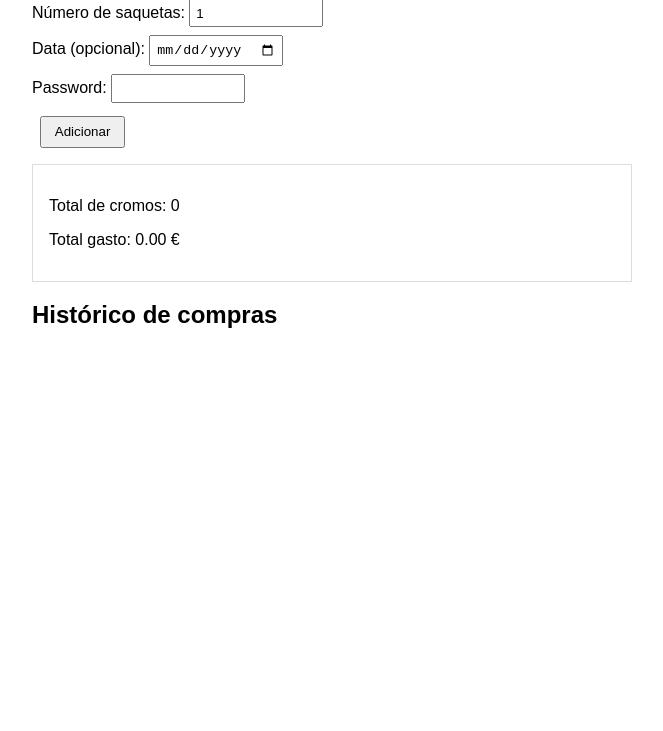
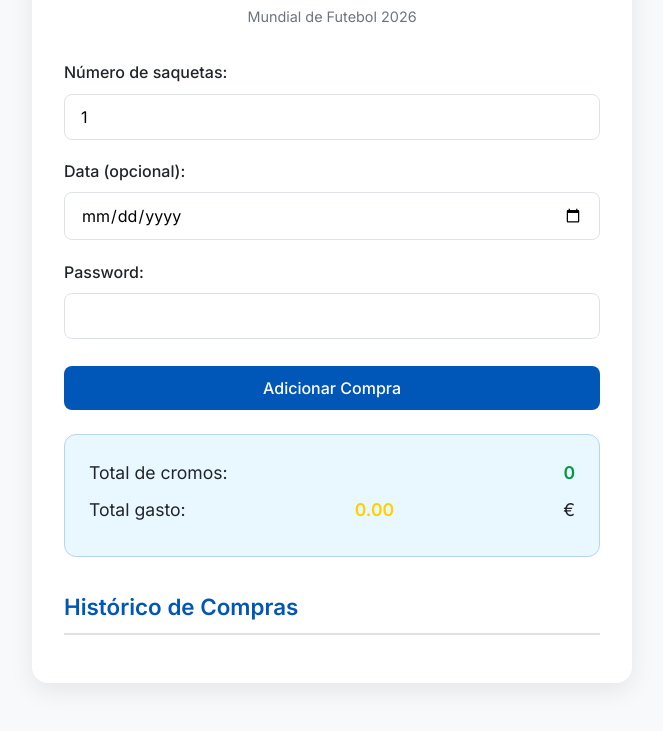
Before and after one commit to nartystudios/Panini2026, a website: page public/index.html in a window 1280 px wide. Shown: the part 129-860 px from the top of the page, without its empty margins (308-971 px from the left). Before the commit the page ends 800 px from the top, so only its background shows below. Drawn offline with Linux system fonts and the light colour scheme; no server answers.

Commit message:
Modern UI with 2026 World Cup colors

```diff
--- a/public/index.html
+++ b/public/index.html
@@ -3,52 +3,238 @@
 <head>
   <meta charset="UTF-8" />
   <meta name="viewport" content="width=device-width, initial-scale=1.0" />
-  <title>Registo de Saquetas de Cromos</title>
+  <title>Registo de Saquetas de Cromos - Mundial 2026</title>
+  <link rel="preconnect" href="https://fonts.googleapis.com">
+  <link rel="preconnect" href="https://fonts.gstatic.com" crossorigin>
+  <link href="https://fonts.googleapis.com/css2?family=Inter:wght@400;500;600&display=swap" rel="stylesheet">
   <style>
-    body {font-family: Arial, sans-serif; max-width: 600px; margin: 2rem auto; padding: 1rem;}
-    h1 {text-align: center;}
-    .summary {margin-top: 1rem; padding: 1rem; border: 1px solid #ddd;}
-    input[type='number'], input[type='password'], input[type='date'] {width: 120px; padding: 0.3rem;}
-    button {margin-left: .5rem; padding: 0.4rem 0.8rem;}
-    ul {list-style:none; padding:0;}
-    li {margin: .5rem 0; border-bottom:1px solid #eee; padding-bottom:.5rem;}
-    .error {color: #d00; font-size: 0.9rem;}
+    :root {
+      /* Cores oficiais do Mundial de Futebol 2026 */
+      --primary-blue: #0057B8;
+      --primary-red: #D52B1E;
+      --primary-green: #009A44;
+      --primary-yellow: #FFD100;
+      --light-bg: #F8F9FA;
+      --card-bg: #FFFFFF;
+      --text-dark: #212529;
+      --text-muted: #6C757D;
+      --border: #DEE2E6;
+    }
+
+    * {
+      box-sizing: border-box;
+      margin: 0;
+      padding: 0;
+    }
+
+    body {
+      font-family: 'Inter', sans-serif;
+      background: var(--light-bg);
+      color: var(--text-dark);
+      line-height: 1.6;
+      padding: 1rem;
+      min-height: 100vh;
+    }
+
+    .container {
+      max-width: 600px;
+      margin: 2rem auto;
+      background: var(--card-bg);
+      border-radius: 16px;
+      box-shadow: 0 8px 24px rgba(0, 0, 0, 0.08);
+      padding: 2rem;
+    }
+
+    h1 {
+      color: var(--primary-blue);
+      text-align: center;
+      font-size: 1.8rem;
+      font-weight: 600;
+      margin-bottom: 0.5rem;
+    }
+
+    .subtitle {
+      text-align: center;
+      color: var(--text-muted);
+      font-size: 0.9rem;
+      margin-bottom: 2rem;
+    }
+
+    h2 {
+      color: var(--primary-blue);
+      font-size: 1.4rem;
+      font-weight: 600;
+      margin: 2rem 0 1rem;
+      padding-bottom: 0.5rem;
+      border-bottom: 2px solid var(--border);
+    }
+
+    .form-group {
+      margin-bottom: 1.2rem;
+    }
+
+    label {
+      display: block;
+      margin-bottom: 0.5rem;
+      font-weight: 500;
+      color: var(--text-dark);
+    }
+
+    input[type="number"],
+    input[type="password"],
+    input[type="date"] {
+      width: 100%;
+      padding: 0.75rem 1rem;
+      border: 1px solid var(--border);
+      border-radius: 8px;
+      font-size: 1rem;
+      font-family: 'Inter', sans-serif;
+      transition: all 0.2s ease;
+    }
+
+    input:focus {
+      outline: none;
+      border-color: var(--primary-blue);
+      box-shadow: 0 0 0 3px rgba(0, 87, 184, 0.1);
+    }
+
+    .btn {
+      display: inline-block;
+      padding: 0.75rem 1.5rem;
+      border: none;
+      border-radius: 8px;
+      font-size: 1rem;
+      font-weight: 500;
+      cursor: pointer;
+      transition: all 0.2s ease;
+      font-family: 'Inter', sans-serif;
+    }
+
+    .btn-primary {
+      background: var(--primary-blue);
+      color: white;
+      width: 100%;
+      margin-top: 0.5rem;
+    }
+
+    .btn-primary:hover {
+      background: #004A9A;
+      transform: translateY(-1px);
+      box-shadow: 0 4px 12px rgba(0, 87, 184, 0.2);
+    }
+
+    .btn-danger {
+      background: var(--primary-red);
+      color: white;
+      padding: 0.4rem 0.8rem;
+      font-size: 0.9rem;
+      border-radius: 6px;
+    }
+
+    .btn-danger:hover {
+      background: #B51A15;
+    }
+
+    .summary-card {
+      background: #E9F7FE;
+      border: 1px solid #B8D4F0;
+      border-radius: 12px;
+      padding: 1.5rem;
+      margin: 1.5rem 0;
+    }
+
+    .summary-card p {
+      display: flex;
+      justify-content: space-between;
+      margin-bottom: 0.5rem;
+      font-size: 1.1rem;
+    }
+
+    .summary-card span {
+      font-weight: 600;
+    }
+
+    .total-stickers {
+      color: var(--primary-green);
+    }
+
+    .total-cost {
+      color: var(--primary-yellow);
+    }
+
+    .history-list {
+      list-style: none;
+    }
+
+    .history-item {
+      background: var(--card-bg);
+      border: 1px solid var(--border);
+      border-radius: 10px;
+      padding: 1rem;
+      margin-bottom: 0.8rem;
+      display: flex;
+      justify-content: space-between;
+      align-items: center;
+      transition: all 0.2s ease;
+    }
+
+    .history-item:hover {
+      box-shadow: 0 4px 8px rgba(0, 0, 0, 0.05);
+    }
+
+    .history-content {
+      flex: 1;
+      font-size: 0.95rem;
+    }
+
+    .error {
+      color: var(--primary-red);
+      font-size: 0.9rem;
+      margin-top: 0.25rem;
+      display: none;
+    }
+
+    .error.show {
+      display: block;
+    }
   </style>
 </head>
 <body>
+  <div class="container">
     <h1>Registo de Saquetas de Cromos</h1>
+    <p class="subtitle">Mundial de Futebol 2026</p>
 
-  <div>
+    <div class="form-group">
       <label for="packs">Número de saquetas:</label>
       <input type="number" id="packs" min="1" value="1" />
     </div>
-  <div style="margin-top:0.5rem;">
+
+    <div class="form-group">
       <label for="date">Data (opcional):</label>
       <input type="date" id="date" />
     </div>
-  <div style="margin-top:0.5rem;">
+
+    <div class="form-group">
       <label for="password">Password:</label>
       <input type="password" id="password" />
-    <span id="errorMsg" class="error"></span>
-  </div>
-  <div style="margin-top:0.8rem;">
-    <button id="addBtn">Adicionar</button>
+      <div id="errorMsg" class="error"></div>
     </div>
 
-  <div class="summary" id="summary">
-    <p>Total de cromos: <span id="totalStickers">0</span></p>
-    <p>Total gasto: <span id="totalCost">0.00</span> €</p>
+    <button id="addBtn" class="btn btn-primary">Adicionar Compra</button>
+
+    <div class="summary-card">
+      <p>Total de cromos: <span id="totalStickers" class="total-stickers">0</span></p>
+      <p>Total gasto: <span id="totalCost" class="total-cost">0.00</span> €</p>
     </div>
 
-  <h2>Histórico de compras</h2>
-  <ul id="history"></ul>
+    <h2>Histórico de Compras</h2>
+    <ul id="history" class="history-list"></ul>
+  </div>
 
   <script>
-    // API endpoints
     const API_URL = '/api/purchases';
-    const PASSWORD='***'; // mesma password do server.js
+    const PASSWORD = 'cricri'; // Senha correta (igual ao server.js)
 
-    // Carregar compras da API
     async function loadPurchases() {
       try {
         const response = await fetch(API_URL);
@@ -59,17 +245,15 @@
       }
     }
 
-    // Adicionar compra via API
     async function addPurchase(packs, password, date) {
       const response = await fetch(API_URL, {
         method: 'POST',
         headers: { 'Content-Type': 'application/json' },
-        body: JSON.stringify({ packs, password, date })  // date pode ser null
+        body: JSON.stringify({ packs, password, date })
       });
       return response.json();
     }
 
-    // Eliminar compra via API
     async function deletePurchase(id, password) {
       const response = await fetch(`${API_URL}/${id}`, {
         method: 'DELETE',
@@ -79,51 +263,68 @@
       return response.json();
     }
 
-    // Renderizar interface
     async function render() {
       const purchases = await loadPurchases();
       const totalStickers = purchases.reduce((a, p) => a + p.stickers, 0);
       const totalCost = purchases.reduce((a, p) => a + p.cost, 0);
+
       document.getElementById('totalStickers').textContent = totalStickers;
       document.getElementById('totalCost').textContent = totalCost.toFixed(2);
 
       const list = document.getElementById('history');
       list.innerHTML = '';
-      purchases.slice().reverse().forEach((p, idx) => {
+
+      purchases.slice().reverse().forEach((p) => {
         const li = document.createElement('li');
-        li.textContent = `${p.date}: ${p.packs} saqueta(s) → ${p.stickers} cromos, gasto ${p.cost.toFixed(2)} € `;
-        const del = document.createElement('button');
-        del.textContent = 'Eliminar';
-        del.onclick = async () => {
+        li.className = 'history-item';
+
+        const content = document.createElement('div');
+        content.className = 'history-content';
+        content.textContent = `${p.date}: ${p.packs} saqueta(s) → ${p.stickers} cromos, ${p.cost.toFixed(2)} €`;
+
+        const delBtn = document.createElement('button');
+        delBtn.className = 'btn btn-danger';
+        delBtn.textContent = 'Eliminar';
+        delBtn.onclick = async () => {
           const pwd = prompt('Password para eliminar:');
           if (pwd !== PASSWORD) { alert('Password incorreta!'); return; }
           await deletePurchase(p.id, pwd);
           render();
         };
-        li.appendChild(del);
+
+        li.appendChild(content);
+        li.appendChild(delBtn);
         list.appendChild(li);
       });
     }
 
-    // Handler do botão Adicionar
     document.getElementById('addBtn').onclick = async () => {
       const packs = parseInt(document.getElementById('packs').value);
       const password = document.getElementById('password').value;
-      const date = document.getElementById('date').value || null;  // date optional
+      const date = document.getElementById('date').value || null;
       const errorMsg = document.getElementById('errorMsg');
+
+      errorMsg.classList.remove('show');
       errorMsg.textContent = '';
 
-      if (!packs || packs < 1) return alert('Número inválido');
-
-      const result = await addPurchase(packs, password, date);
-      if (result.error) {
-        errorMsg.textContent = result.error;
+      if (!packs || packs < 1) {
+        alert('Número inválido de saquetas');
         return;
       }
 
+      const result = await addPurchase(packs, password, date);
+
+      if (result.error) {
+        errorMsg.textContent = result.error;
+        errorMsg.classList.add('show');
+        return;
+      }
+
+      // Limpar campos
       document.getElementById('packs').value = 1;
       document.getElementById('password').value = '';
       document.getElementById('date').value = '';
+
       render();
     };
 
```
Lines whose indentation alone changed are shown as unchanged.
